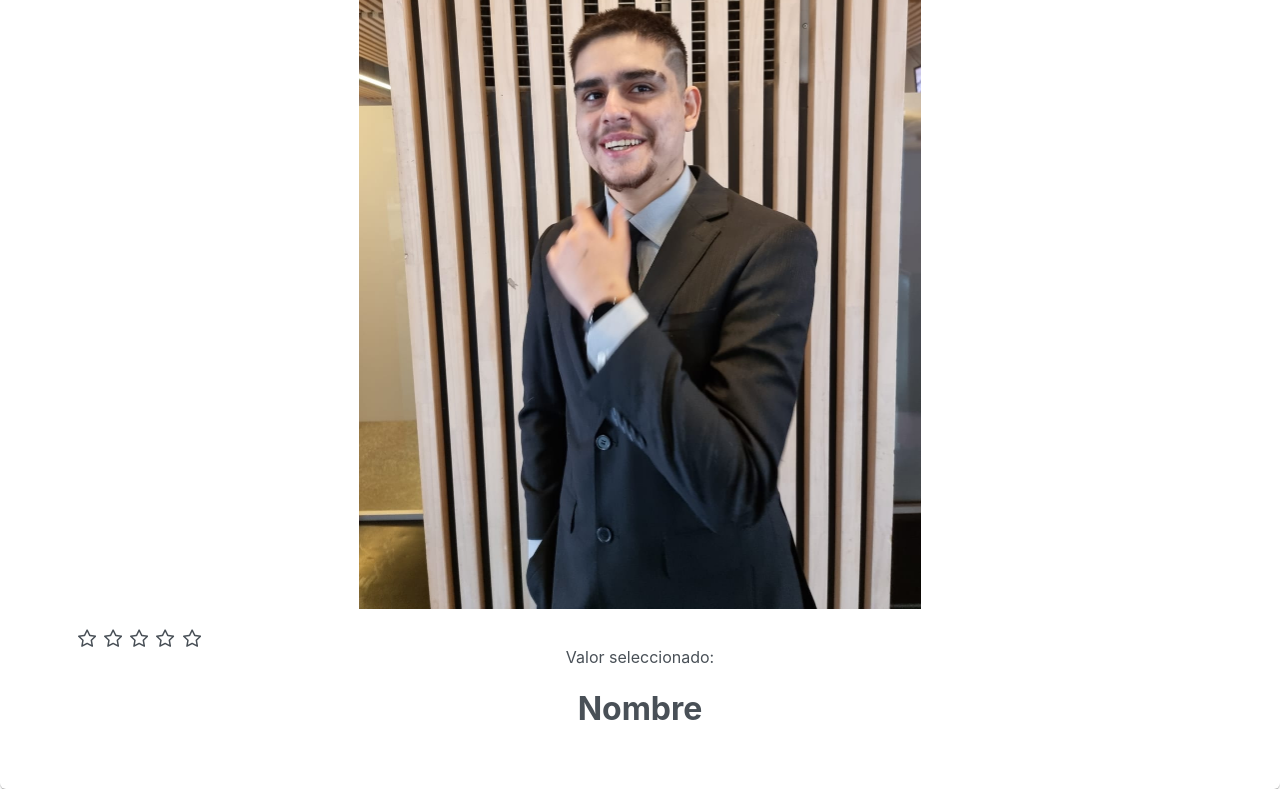
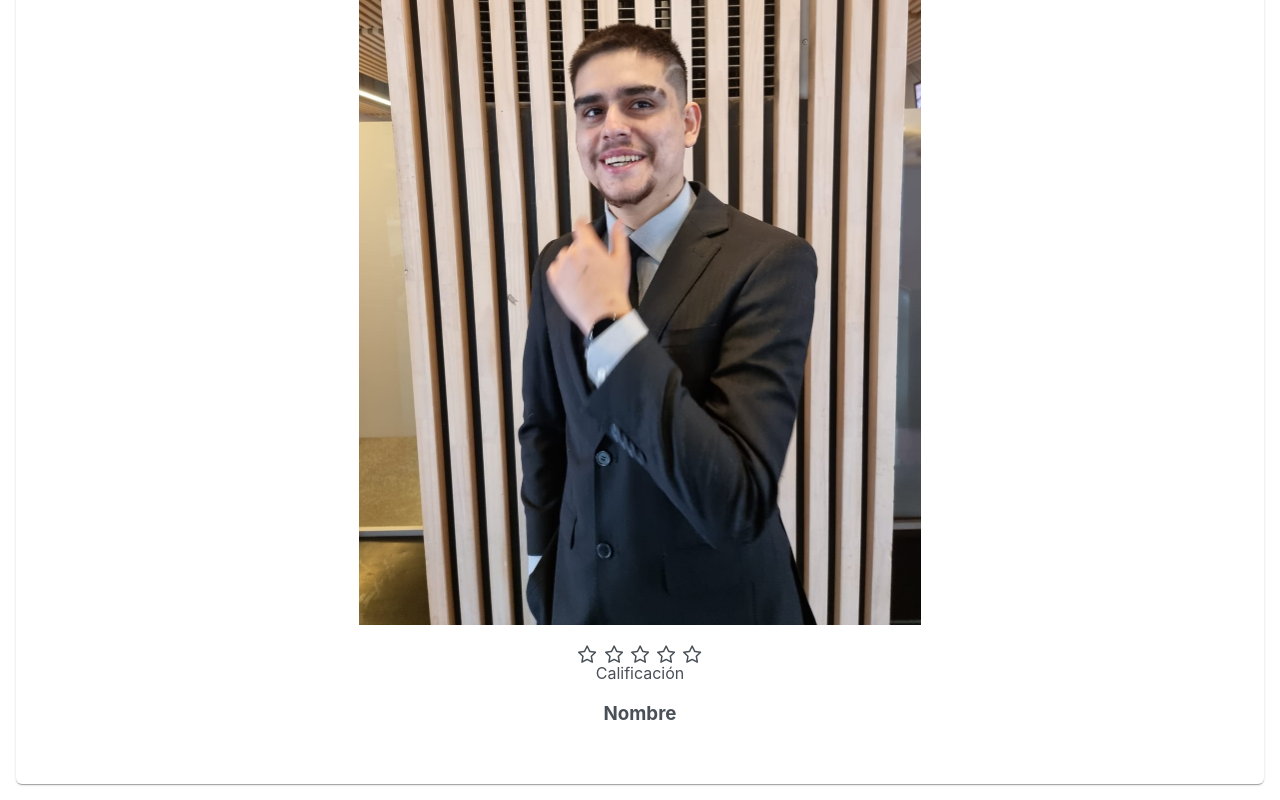
Before and after one commit to TomvShoo/IWork, a React (Create React App) app: page /Perfil in a window 1280 px wide. Shown: the part 275-1075 px from the top of the page. Built offline with nearby package versions, Linux system fonts and the light colour scheme.

Commit message:
Arreglos menores a diseños y calificación del perfil

```diff
--- a/src/Pages/Login.js
+++ b/src/Pages/Login.js
@@ -1,11 +1,6 @@
 import { Outlet, Link } from "react-router-dom";
-// import React from "react";
 import * as React from "react";
-import Alert from "@mui/material/Alert";
-import { Card } from "primereact/card";
 import { InputText } from "primereact/inputtext";
-// import { Button } from "primereact/button";
-import { Password } from "primereact/password";
 import SwitchButton from "../components/SwitchButton";
 
 //theme
@@ -22,19 +17,22 @@ const Estilo = {
     margin: "1rem",
   },
   inputs: {
-    margin: "2rem 0rem",
+    margin: "0rem 0rem",
   },
   input: {
     display: "flex",
     flexDirection: "column",
-    margin: "1rem 0rem"
+    margin: "0rem 0rem"
+  },
+  h4: {
+    margin: "1rem",
   },
   inputText: {
-    margin: "0rem 3rem",
+    margin: "1rem 3rem",
   },
   button: {
-    padding: "0.75rem",
-    margin: "1rem 0rem",
+    padding: "0.85rem 5rem",
+    margin: "2rem 0rem",
   },
 };
 
--- a/src/Pages/Menu.js
+++ b/src/Pages/Menu.js
@@ -2,7 +2,6 @@ import { Outlet, Link } from "react-router-dom";
 import React, { useState } from "react";
 import { Sidebar } from "primereact/sidebar";
 import { Button } from "primereact/button";
-import { Menubar } from "primereact/menubar";
 import { InputText } from "primereact/inputtext";
 
 const Estilos = {
--- a/src/Pages/Perfil.js
+++ b/src/Pages/Perfil.js
@@ -6,11 +6,17 @@ import { Avatar } from "primereact/avatar";
 // import Carrusel from "./Carrusel";
 
 const Estilo = {
-  Imagen: {
+  card: {
+    display: "flex",
+    flexDirection: "row",
+    justifyContent: "center",
+    margin: "1rem 1rem",
+  },
+  imagen: {
     width: "50%",
     height: "50%",
   },
-  card: {
+  rating: {
     display: "flex",
     flexDirection: "row",
     justifyContent: "center",
@@ -19,16 +25,14 @@ const Estilo = {
 
 export const Perfil = () => {
   return (
-    <div>
     <Card style={Estilo.card}>
       <p>
-          <Avatar style={Estilo.Imagen} image={foto} size="xlarge" />
+        <Avatar style={Estilo.imagen} image={foto} size="xlarge" />
       </p>
-        <p>
+      <p style={Estilo.rating}>
         <Calificacion />
       </p>
-        <h1>Nombre</h1>
+      <h3>Nombre</h3>
     </Card>
-    </div>
   );
 };
--- a/src/Pages/Registro.js
+++ b/src/Pages/Registro.js
@@ -1,6 +1,5 @@
 import { Outlet, Link } from "react-router-dom";
-import React from "react";
-import { Card } from "primereact/card";
+import * as React from "react";
 import { InputText } from "primereact/inputtext";
 import { RadioButton } from "primereact/radiobutton";
 import { Button } from "primereact/button";
--- a/src/components/Rating.js
+++ b/src/components/Rating.js
@@ -17,7 +17,7 @@ class Calificacion extends Component {
           onChange={(e) => this.setState({ ratingValue: e.value })}
           cancel={false}
         />
-        <div>Valor seleccionado: {this.state.ratingValue}</div>
+        <div>Calificación {this.state.ratingValue}</div>
       </div>
     );
   }
```
Lines whose indentation alone changed are shown as unchanged.
